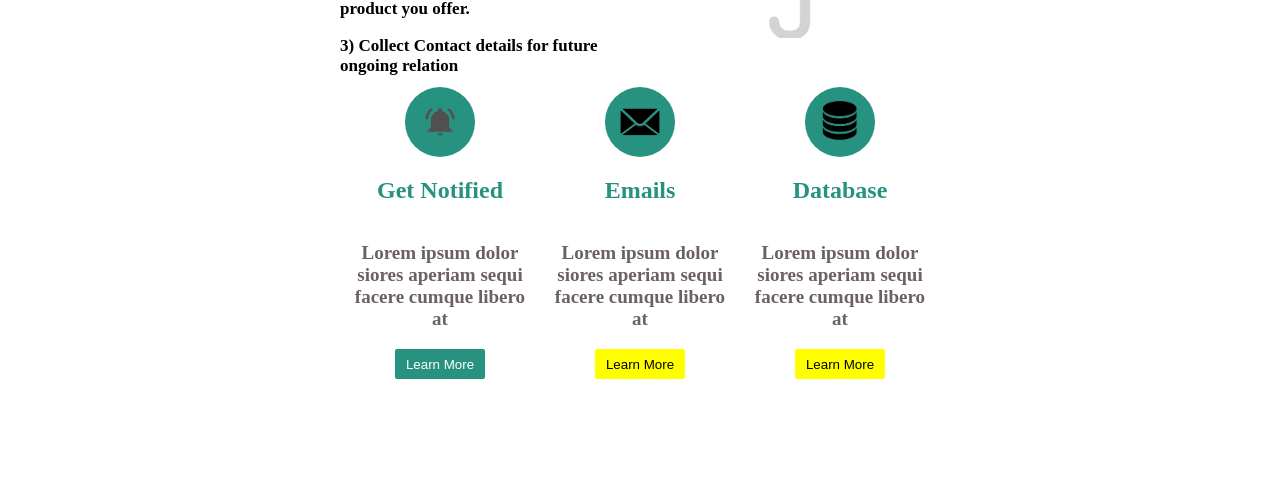
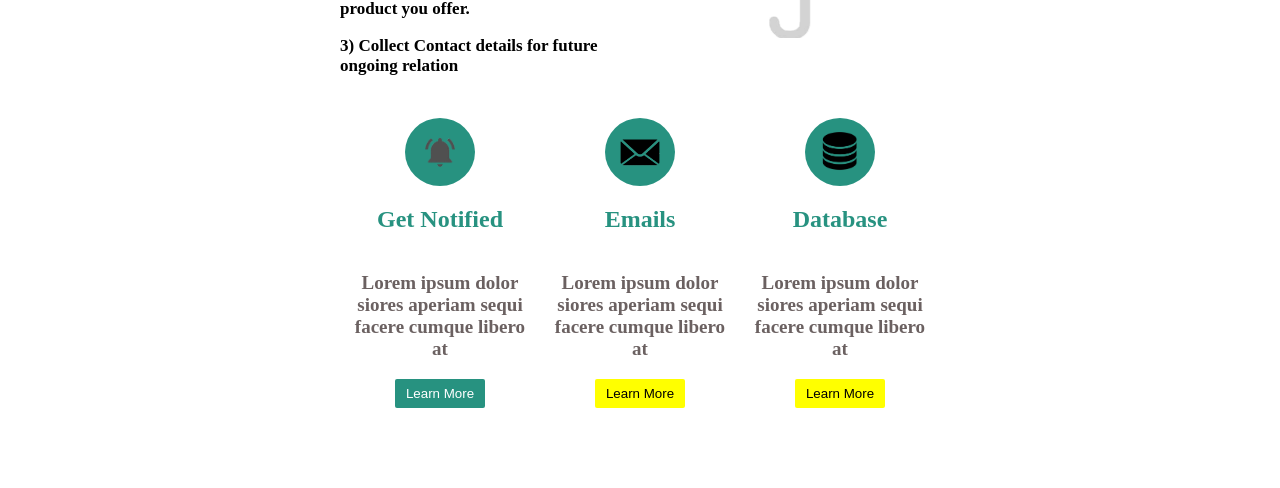
Before and after one commit to ayushthakur3001/LGMVIP-WebDev, a React (Create React App) app: page / in a window 1280 px wide. Shown: the part 1006-1494 px from the top of the page. Built offline with nearby package versions, Linux system fonts and the light colour scheme.

Commit message:
task1 completed

```diff
--- a/src/components/blog/blog.scss
+++ b/src/components/blog/blog.scss
@@ -6,7 +6,7 @@
     height: 100%;
     width: 100%;
     overflow: hidden;
-    border-bottom: 2px solid grey;
+    // border-bottom: 2px solid grey;
     display: flex;
     align-items: center;
     flex-direction: column;
@@ -17,7 +17,7 @@
         }
     }
     @include mobile{
-        top: 700%;
+        top: 720%;
         width: 177vw;
         height: 177vh;
         display: flex;
--- a/src/components/contact/contact.scss
+++ b/src/components/contact/contact.scss
@@ -6,7 +6,7 @@
     height: 100%;
     width: 80%;
     overflow: hidden;
-    border-bottom: 2px solid grey;
+    // border-bottom: 2px solid grey;
     display: flex;
     align-items: center;
     padding-left: 140px;
@@ -16,7 +16,7 @@
         padding-left: 0px;
     }
     @include mobile{
-        top: 880%;
+        top: 900%;
         width: 177vw;
         height: 177vh;
         flex-direction: column;
--- a/src/components/footer/fotter.scss
+++ b/src/components/footer/fotter.scss
@@ -13,7 +13,7 @@
         }
     }
     @include mobile{
-        top: 1055%;
+        top: 1075%;
         width: 177vw;
         height: 177vh;
 
--- a/src/components/pricing/price.scss
+++ b/src/components/pricing/price.scss
@@ -11,7 +11,7 @@
     flex-direction: column;
     align-items: center;
     @include mobile{
-        top: 525%;
+        top: 545%;
         width: 177vw;
         height: 177vh;
         display: flex;
--- a/src/components/projects/project.scss
+++ b/src/components/projects/project.scss
@@ -6,7 +6,7 @@
     width: 100%;
     height: 100%;
     overflow: hidden;
-    border-bottom: 2px solid grey;
+    // border-bottom: 2px solid grey;
 
     h1{
         text-align: center;
@@ -17,7 +17,7 @@
         }
     }
     @include mobile{
-        top: 360%;
+        top: 380%;
         width: 177vw;
         height: 167vh;
         display: flex;
--- a/src/components/welcome/welcome.scss
+++ b/src/components/welcome/welcome.scss
@@ -9,9 +9,9 @@
     align-items: center;
     flex-direction: column;
     overflow: hidden;
-    border-bottom: 2px solid grey;
+    // border-bottom: 2px solid grey;
     @include mobile{
-        top: 177%;
+        top: 190%;
         width: 177vw;
         height: 177vh;
     }
@@ -73,12 +73,13 @@
     .dcontainer{
         width: 600px;
         height: 350px;
-        margin-top: 20px;
+        margin-top: 50px;
 
         display: flex;
         @include mobile{
             flex-direction: column;
             margin-top: 100px;
+
 
         }
         .imgcontainer{
@@ -95,7 +96,7 @@
             align-items: center;
             flex-direction: column;
             justify-content: center;
-            padding: 10px 10px;
+            padding: 30px 10px;
             .bell{
                 width: 60px;
 
@@ -123,6 +124,7 @@
                 }
                 @include mobile{
                     font-size: 22px;
+                    display: none;
                 }
 
             }
```
